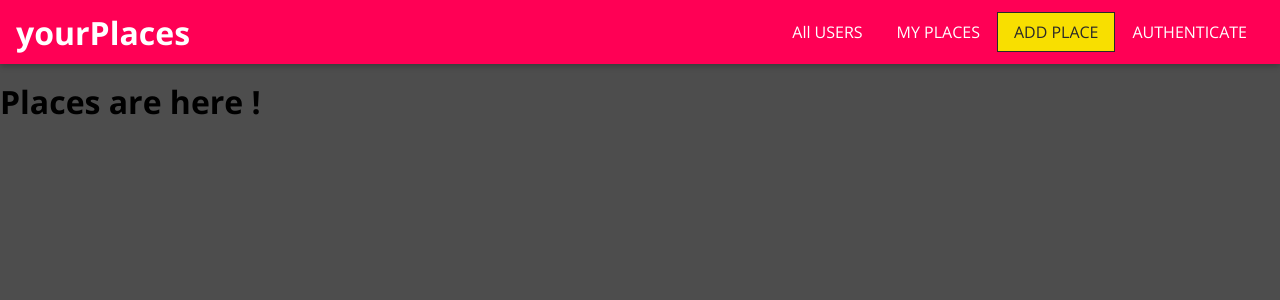
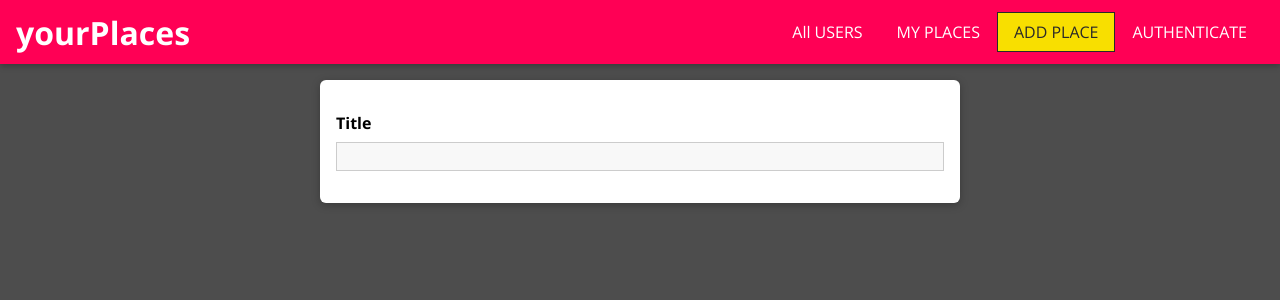
Before and after one commit to AdnanAhad/mernstackapp, a React (Create React App) app: page /places/new in a window 1280 px wide. Shown: the top 300 px of the page. Built offline with nearby package versions, Linux system fonts and the light colour scheme.

Commit message:
added input validation

```diff
--- /dev/null
+++ b/src/places/pages/NewPlace.css
@@ -0,0 +1,10 @@
+.place-form {
+  list-style: none;
+  margin: 0 auto;
+  padding: 1rem;
+  width: 90%;
+  max-width: 40rem;
+  box-shadow: 0 2px 8px rgba(0, 0, 0, 0.26);
+  border-radius: 6px;
+  background: white;
+}
--- a/src/places/pages/NewPlace.js
+++ b/src/places/pages/NewPlace.js
@@ -1,7 +1,22 @@
 import React from "react";
 
+import { VALIDATOR_REQUIRE } from "../../shared/util/validators";
+import Input from "../../shared/components/FormElements/Input";
+import "./NewPlace.css";
+
 function NewPlace() {
-  return <h1>Places are here ! </h1>;
+  return (
+    <form className="place-form">
+      <Input
+        element="input"
+        type="text"
+        label="Title"
+        validators={[VALIDATOR_REQUIRE()]}
+        // onInput={}
+        errorText="please enter a valid input"
+      />
+    </form>
+  );
 }
 
 export default NewPlace;
--- /dev/null
+++ b/src/shared/components/FormElements/Input.css
@@ -0,0 +1,41 @@
+.form-control {
+  margin: 1rem 0;
+}
+
+.form-control label,
+.form-control input,
+.form-control textarea {
+  display: block;
+}
+
+.form-control label {
+  font-weight: bold;
+  margin-bottom: 0.5rem;
+}
+
+.form-control input,
+.form-control textarea {
+  width: 100%;
+  font: inherit;
+  border: 1px solid #ccc;
+  background: #f8f8f8;
+  padding: 0.15rem 0.25rem;
+}
+
+.form-control input:focus,
+.form-control textarea:focus {
+  outline: none;
+  background: #ebebeb;
+  border-color: #510077;
+}
+
+.form-control--invalid label,
+.form-control--invalid p {
+  color: red;
+}
+
+.form-control--invalid input,
+.form-control--invalid textarea {
+  border-color: red;
+  background: #ffd1d1;
+}
--- /dev/null
+++ b/src/shared/components/FormElements/Input.js
@@ -0,0 +1,84 @@
+import React, { useReducer } from "react";
+
+import { validate } from "../../util/validators";
+import "./Input.css";
+
+const inputReducer = (state, action) => {
+  switch (action.type) {
+    case "CHANGE":
+      //my code for validation is at the end
+      return {
+        ...state,
+        value: action.val,
+        isValid: validate(action.val, action.validators),
+      };
+    case "TOUCH":
+      return {
+        ...state,
+        isTouched: true,
+      };
+    default:
+      return state;
+  }
+};
+
+const Input = (props) => {
+  const [inputState, dispatch] = useReducer(inputReducer, {
+    value: "",
+    isTouched: false,
+    isValid: false,
+  });
+
+  const changeHanlder = (event) => {
+    dispatch({
+      type: "CHANGE",
+      val: event.target.value,
+      validators: props.validators,
+    });
+  };
+
+  const touchHandler = () => {
+    dispatch({ type: "TOUCH" });
+  };
+
+  const element =
+    props.element === "input" ? (
+      <input
+        id={props.id}
+        type={props.type}
+        placeholder={props.placeholder}
+        onChange={changeHanlder}
+        onBlur={touchHandler}
+        value={inputState.value}
+      />
+    ) : (
+      <textarea
+        id={props.id}
+        rows={props.rows || 3}
+        onChange={changeHanlder}
+        value={inputState.value}
+      />
+    );
+
+  return (
+    <div
+      className={`form-control ${
+        !inputState.isValid && inputState.isTouched && "form-control--invalid"
+      }`}
+    >
+      <label htmlFor={props.id}>{props.label}</label>
+      {element}
+      {!inputState.isValid && inputState.isTouched && <p>{props.errorText}</p>}
+    </div>
+  );
+};
+
+export default Input;
+
+//   return action.value.length <= 5
+//     ? { ...state, value: action.value, isValid: false }
+//     : {
+//         ...state,
+//         value: action.value,
+//         isValid: true,
+//       };
--- /dev/null
+++ b/src/shared/util/validators.js
@@ -0,0 +1,46 @@
+const VALIDATOR_TYPE_REQUIRE = "REQUIRE";
+const VALIDATOR_TYPE_MINLENGTH = "MINLENGTH";
+const VALIDATOR_TYPE_MAXLENGTH = "MAXLENGTH";
+const VALIDATOR_TYPE_MIN = "MIN";
+const VALIDATOR_TYPE_MAX = "MAX";
+const VALIDATOR_TYPE_EMAIL = "EMAIL";
+const VALIDATOR_TYPE_FILE = "FILE";
+
+export const VALIDATOR_REQUIRE = () => ({ type: VALIDATOR_TYPE_REQUIRE });
+export const VALIDATOR_FILE = () => ({ type: VALIDATOR_TYPE_FILE });
+export const VALIDATOR_MINLENGTH = (val) => ({
+  type: VALIDATOR_TYPE_MINLENGTH,
+  val: val,
+});
+export const VALIDATOR_MAXLENGTH = (val) => ({
+  type: VALIDATOR_TYPE_MAXLENGTH,
+  val: val,
+});
+export const VALIDATOR_MIN = (val) => ({ type: VALIDATOR_TYPE_MIN, val: val });
+export const VALIDATOR_MAX = (val) => ({ type: VALIDATOR_TYPE_MAX, val: val });
+export const VALIDATOR_EMAIL = () => ({ type: VALIDATOR_TYPE_EMAIL });
+
+export const validate = (value, validators) => {
+  let isValid = true;
+  for (const validator of validators) {
+    if (validator.type === VALIDATOR_TYPE_REQUIRE) {
+      isValid = isValid && value.trim().length > 0;
+    }
+    if (validator.type === VALIDATOR_TYPE_MINLENGTH) {
+      isValid = isValid && value.trim().length >= validator.val;
+    }
+    if (validator.type === VALIDATOR_TYPE_MAXLENGTH) {
+      isValid = isValid && value.trim().length <= validator.val;
+    }
+    if (validator.type === VALIDATOR_TYPE_MIN) {
+      isValid = isValid && +value >= validator.val;
+    }
+    if (validator.type === VALIDATOR_TYPE_MAX) {
+      isValid = isValid && +value <= validator.val;
+    }
+    if (validator.type === VALIDATOR_TYPE_EMAIL) {
+      isValid = isValid && /^\S+@\S+\.\S+$/.test(value);
+    }
+  }
+  return isValid;
+};
```
